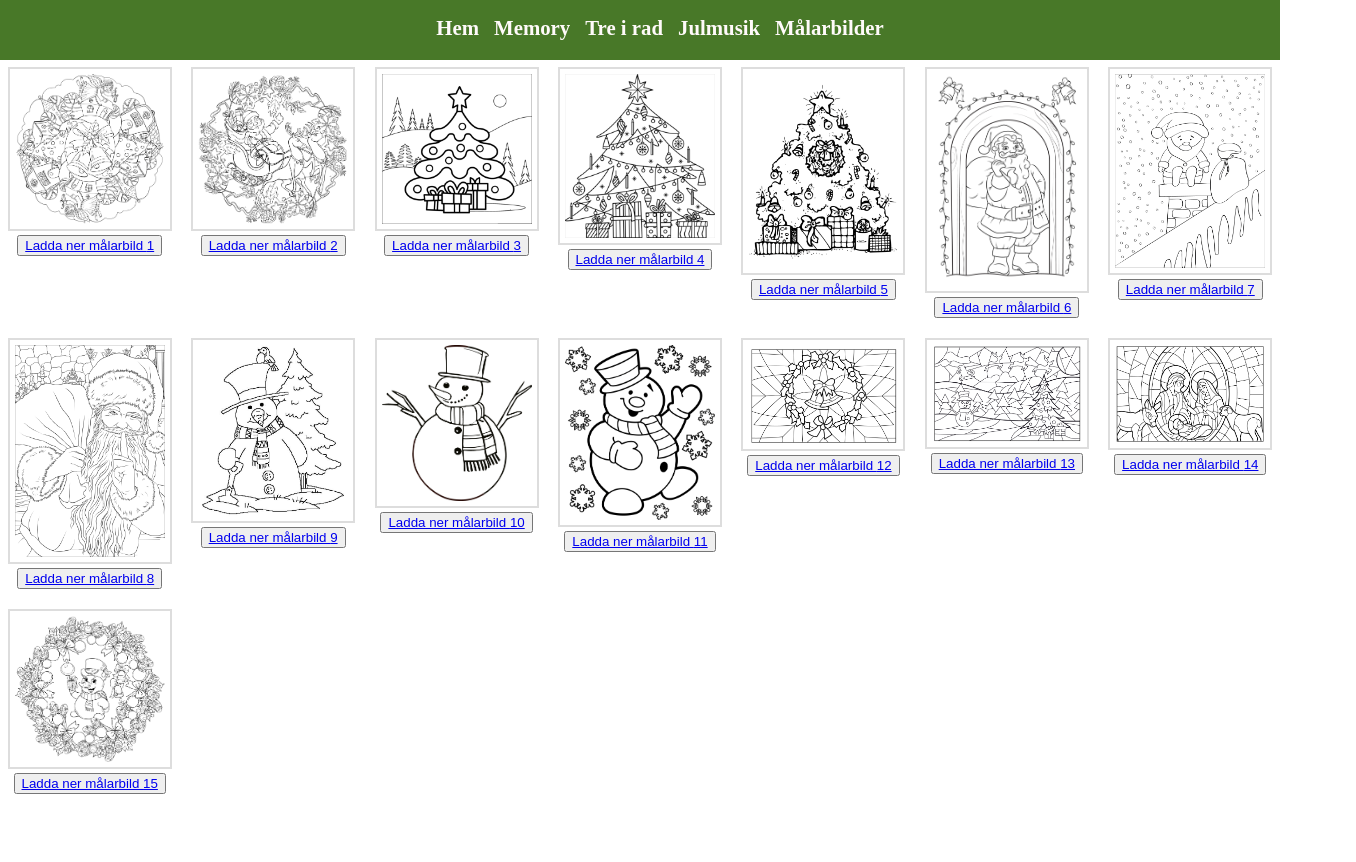
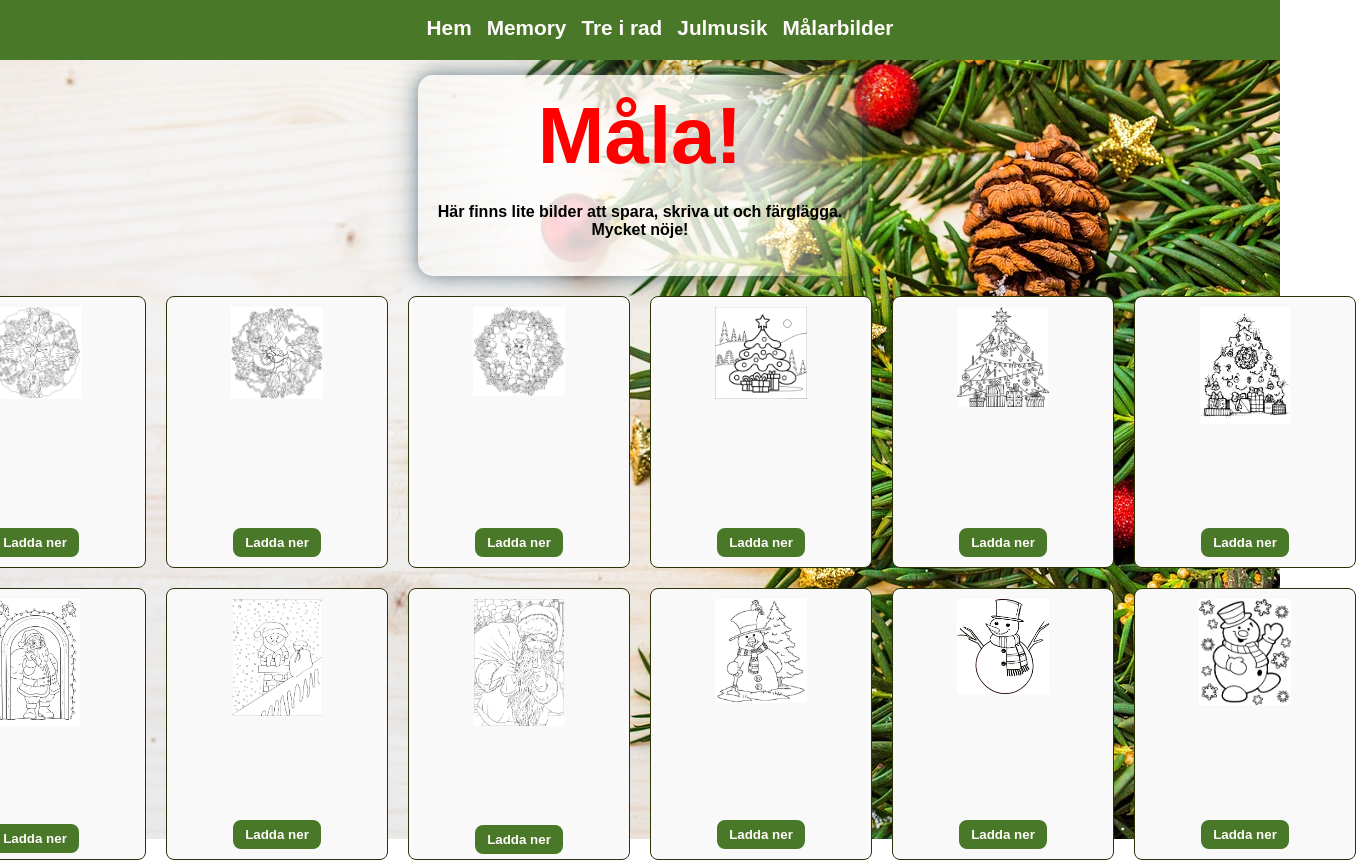
Before and after one commit to annkar73/react-christmas-card, a React (Vite) app: page /coloring in a window 1280 px wide. Shown: the top 862 px of the page, 1356 px wide, since content can reach past the window. Before the commit the page ends 814 px from the top, so only its background shows below. Built offline with nearby package versions, Linux system fonts and the light colour scheme.

Commit message:
update ColoringPage

```diff
--- a/src/pages/ColoringPage.tsx
+++ b/src/pages/ColoringPage.tsx
@@ -1,91 +1,93 @@
 import '../styles/ColoringPage.css';
+interface ColoringPageItem {
+  id: number;
+  name: string;
+  fullSize: string;
+}
 
 const ColoringPage = () => {
 
-const coloringPages = [
+const coloringPages: ColoringPageItem[] = [
   {
     id: 1,
+    name: "Krans 1",
     fullSize: "./coloringpageimages/christmas-mandala1.png",
-    pdfName: "christmas-mandala.pdf",
   },
   {
     id: 2,
+    name: "Krans 2",
     fullSize: "./coloringpageimages/christmas-mandala2.png",
-    pdfName: "christmas-mandala2.pdf",
   },
   {
     id: 3,
-    fullSize: "./coloringpageimages/christmas-tree1.png",
-    pdfName: "christmas-tree1.pdf",
+    name: "Krans 3",
+
+    fullSize: "./coloringpageimages/christmas-mandala3.png",
   },
   {
     id: 4,
-    fullSize: "./coloringpageimages/christmas-tree2.png",
-    pdfName: "christmas-tree2.pdf",
+    name: "Julgran 1",
+    fullSize: "./coloringpageimages/christmas-tree1.png",
   },
   {
     id: 5,
-    fullSize: "./coloringpageimages/christmas-tree3.png",
-    pdfName: "christmas-tree3.pdf",
+    name: "Julgran 2",
+    fullSize: "./coloringpageimages/christmas-tree2.png",
   },
   {
     id: 6,
-    fullSize: "./coloringpageimages/santa1.png",
-    pdfName: "santa1.pdf",
+    name: "Julgran 3",
+
+    fullSize: "./coloringpageimages/christmas-tree3.png",
   },
   {
     id: 7,
-    fullSize: "./coloringpageimages/santa2.png",
-    pdfName: "santa2.pdf",
+    name: "Tomte 1",
+
+    fullSize: "./coloringpageimages/santa1.png",
   },
   {
     id: 8,
-    fullSize: "./coloringpageimages/santa3.png",
-    pdfName: "santa3.pdf",
+    name: "Tomte 2",
+
+    fullSize: "./coloringpageimages/santa2.png",
   },
   {
     id: 9,
-    fullSize: "./coloringpageimages/snowman1.jpg",
-    pdfName: "snowman1.pdf",
+    name: "Tomte 3",
+
+    fullSize: "./coloringpageimages/santa3.png",
   },
   {
     id: 10,
-    fullSize: "./coloringpageimages/snowman2.png",
-    pdfName: "snowman2.pdf",
+    name: "Snögubbe 1",
+
+    fullSize: "./coloringpageimages/snowman1.jpg",
   },
   {
     id: 11,
-    fullSize: "./coloringpageimages/snowman3.png",
-    pdfName: "snowman3.pdf",
+    name: "Snögubbe 2",
+
+    fullSize: "./coloringpageimages/snowman2.png",
   },
   {
     id: 12,
-    fullSize: "./coloringpageimages/stained-glass1.png",
-    pdfName: "stained-glass1.pdf",
+    name: "Snögubbe 3",
+
+    fullSize: "./coloringpageimages/snowman3.png",
   },
-  {
-    id: 13,
-    fullSize: "./coloringpageimages/stained-glass2.png",
-    pdfName: "stained-glass2.pdf",
-  },
-  {
-    id: 14,
-    fullSize: "./coloringpageimages/stained-glass3.png",
-    pdfName: "stained-glass3.pdf",
-  },
-  {
-    id: 15,
-    fullSize: "./coloringpageimages/christmas-mandala3.png",
-    pdfName: "christmas-mandala3.pdf",
-  },
-
-
 
 ]
 
   return (
+    <>
     <div className="coloring-page">
-      <h2>Målarbilder</h2>
+    <div className='heading-container'>
+        <h2>Måla!</h2>
+        <h4>Här finns lite bilder att spara, skriva ut och färglägga.
+          <br />
+          Mycket nöje!</h4>
+      </div>
       <div className="coloring-grid">
         {coloringPages.map((page) => {
           return (
@@ -94,15 +96,14 @@ const coloringPages = [
               <img src={page.fullSize} alt={`Målarbild ${page.id}`} className="thumbnail" />
             </a>
             <button className='download-button'>
-              <a href={page.fullSize} download={`coloring-page${page.id}.png`}>Ladda ner målarbild {page.id}
-
-              </a>
+              <a href={page.fullSize} download={`coloring-page${page.id}.png`}>Ladda ner</a>
             </button>
           </div>
           );
         })}
       </div>
     </div>
+    </>
   );
 };
 
--- a/src/styles/App.css
+++ b/src/styles/App.css
@@ -11,7 +11,7 @@ nav {
   left: 0;
   width: 100vw;
   height: 60px;
-  background-color: #487828;
+  background-color: rgb(72, 120, 40);
   margin: 0;
   z-index: 1000;
 }
--- a/src/styles/ColoringPage.css
+++ b/src/styles/ColoringPage.css
@@ -1,10 +1,52 @@
+body {
+    margin: 0;
+    padding: 0;
+    font-family: Arial, Helvetica, sans-serif;
+    background-image: url('/public/floor_bg.jpg');
+    background-size: cover;
+    background-position: center;
+    background-repeat: no-repeat;
+    height: 100vh;
+}
+.heading-container {
+    background-color: whitesmoke;
+    max-width: 85%;
+    padding: 15px 20px;
+    border-radius: 15px;
+    margin-top: 50px;
+    text-align: center;
+    box-shadow: 0 0 15px rgba(57, 87, 106, 0.5), /* Skugga med #39576a */
+    0 0 30px rgba(57, 87, 106, 0.3),
+    0 0 45px rgba(57, 87, 106, 0.1);
+    background: radial-gradient(
+       circle,
+       rgba(255, 255, 255, 0.8) 50%,
+       rgba(57, 87, 106, 0) 100%
+     );
+
+}
+.heading-container h2 {
+    font-size: 5rem;
+    color: red;
+    margin-bottom: 2px;
+    margin-top: 0px;
+
+}
+
 .coloring-page {
+    display: flex;
+    flex-direction: column;
     text-align: center;
+    justify-content: center;
+    align-items: center;
+    min-height: 100vh;
+    margin-top: 25px;
+
   }
 
   .coloring-grid {
     display: grid;
-    grid-template-columns: repeat(auto-fit, minmax(150px, 1fr));
+    grid-template-columns: repeat(6, 1fr);
     gap: 20px;
     margin: 20px 0;
   }
@@ -12,18 +54,63 @@
   .coloring-item {
     display: flex;
     flex-direction: column;
+    justify-content: space-between;
     align-items: center;
+    background-color: #f9f9f9;
+    padding: 10px;
+    border: 1px solid #2e3207;
+    border-radius: 8px;
+    height: 250px;
+    width: 200px;
   }
 
   .thumbnail {
-    width: 150px;
-    height: auto;
-    cursor: pointer;
-    border: 2px solid #ddd;
-    padding: 5px;
-    transition: transform 0.2s;
+    max-height: 75%;
+    max-width: 75%;
+    margin-bottom: 10px;
+    object-fit: contain;
   }
 
   .thumbnail:hover {
     transform: scale(1.05);
   }
+  .download-button {
+    background-color: #487828 ;
+    color: snow;
+    padding: 5px 10px;
+    border: 2px solid #487828;
+    border-radius: 8px;
+    cursor: pointer;
+    text-decoration: none;
+    font-weight: bold;
+  }
+
+  .download-button a {
+    color: inherit;
+    text-decoration: none;
+  }
+
+  .download-button:hover {
+    background-color: snow;
+    color: #487828;
+    border: 2px solid #487828;
+  }
+
+@media (max-width: 400px) {
+    .coloring-grid {
+        grid-template-columns: 1fr;
+    }
+    .coloring-item {
+        width: auto; /* Gör bredden automatisk för att fylla hela kolumnen */
+        height: auto; /* Gör höjden automatisk för att anpassa innehållet */
+    }
+
+    .thumbnail {
+        max-width: 100%; /* Ser till att bilderna fyller sin container */
+    }
+
+    .download-button {
+        width: 100%; /* Gör knappen fullbredd */
+        text-align: center; /* Centrerar texten */
+    }
+}
```
